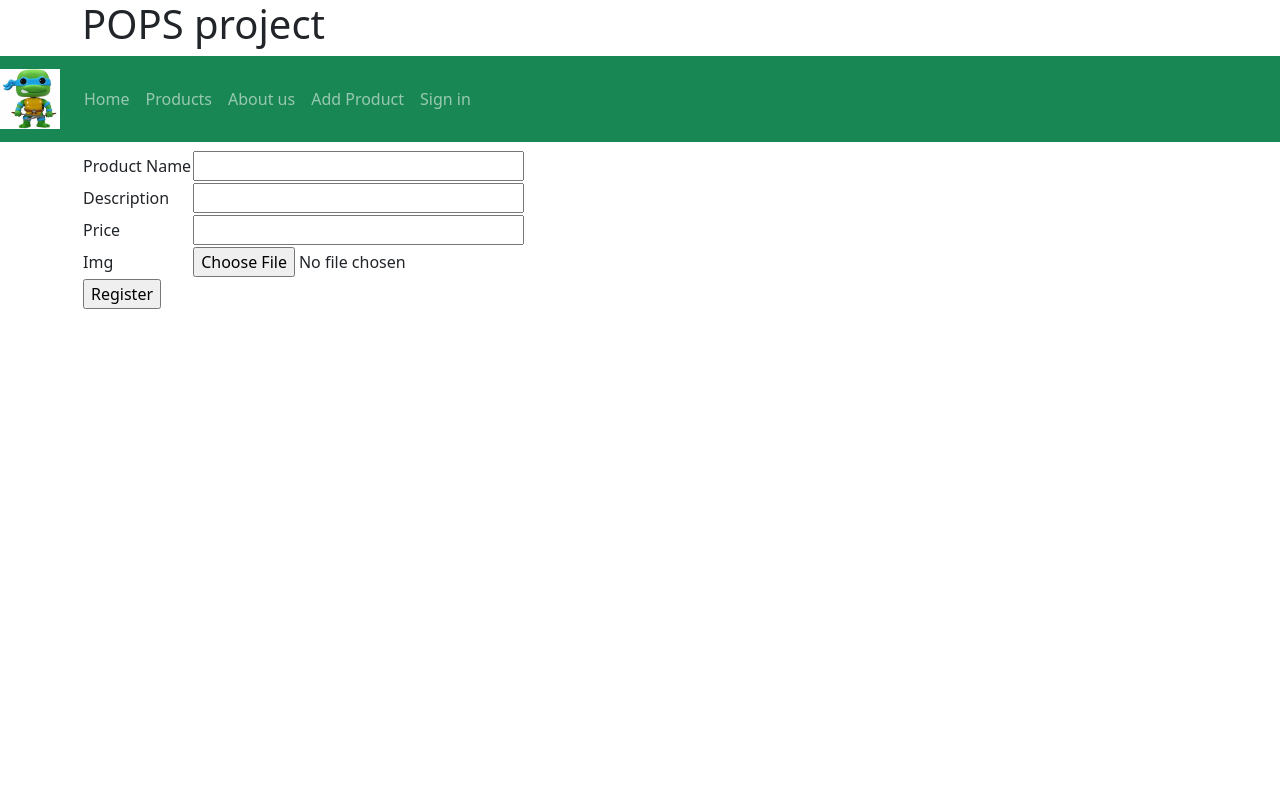
After one commit to cr7st74n/DB_FinalProject, a PHP site: page /addProducts.php in a window 1280 px wide. The commit adds this page. Run offline with PHP 8.4, Linux system fonts and the light colour scheme.

Commit message:
adding files

```diff
--- /dev/null
+++ b/addProducts.php
@@ -0,0 +1,75 @@
+<!DOCTYPE html>
+<html lang="en">
+
+<?php include("./view/head.php"); ?>
+
+<?php
+    $image_url = './img/product-POP.png';
+?>
+
+<body>
+<?php include('./view/header.php'); ?>
+    <div class="container mt-2">
+        <form action="addProducts.php" method="post"  enctype="multipart/form-data">
+            <table border="0">
+                <tr>
+                    <td>Product Name</td>
+                    <td><input type="text" name="productName" maxlength="255" size="30" required></td>
+                </tr>
+                <tr>
+                    <td>Description</td>
+                    <td><input type="text" name="description" maxlength="255" size="30" required></td>
+                </tr>
+                <tr>
+                    <td>Price</td>
+                    <td><input type="text" name="price" maxlength="255" size="30" required></td>
+                </tr>
+                <tr>
+                    <td>Img</td>
+                    <td><input type="file" name="img" accept="image/*" required></td>
+                </tr>
+                <tr>
+                    <td colspan="2"><input type="submit" value="Register"></td>
+                </tr>
+            </table>
+        </form>
+
+        <?php
+        if ($_SERVER['REQUEST_METHOD'] === 'POST') {
+            // Get the info from the user
+            $pName = $_POST['productName'];
+            $descriptionProduct = $_POST['description'];
+            $price = $_POST['price'];
+            $img = $_POST['img'];
+
+            if (!$pName || !$descriptionProduct || !$price || !$img) {
+                echo "You have not entered all the required details.<br />Please go back and try again.";
+                exit;
+            }
+
+            // Database connection
+            @$db = new mysqli('localhost', 'gonzac43_testuser1', 'U^fdh{?}aMkc', 'gonzac43_finalproject');
+
+            if ($db->connect_error) {
+                echo "Error: Could not connect to database. Please try again later.";
+                exit;
+            }
+
+            // Prepared statement to prevent SQL injection
+            $query = "INSERT INTO PRODUCT (pName, descriptionProduct, price, img)
+                      VALUES (?, ?, ?, ?)";
+            $stmt = $db->prepare($query);
+            $stmt->bind_param('sssss', $pName, $description, $price, $img);
+
+            if ($stmt->execute()) {
+                echo "User registered successfully!";
+            } else {
+                echo "An error has occurred. Please try again.";
+            }
+
+            $stmt->close();
+            $db->close();
+        }
+        ?>
+</body>
+</html>
--- a/view/header.php
+++ b/view/header.php
@@ -32,7 +32,7 @@
                     <a class="nav-link" href=Signin.php>About us</a>
                 </li>
                 <li class="nav-item">
-                    <a class="nav-link" href=Gonzalez_Cristian_a5-1.php>Cart</a>
+                    <a class="nav-link" href=addProducts.php>Add Product</a>
                 </li>
                 <li class="nav-item">
                     <a class="nav-link" href=Signin.php>Sign in</a>
```
